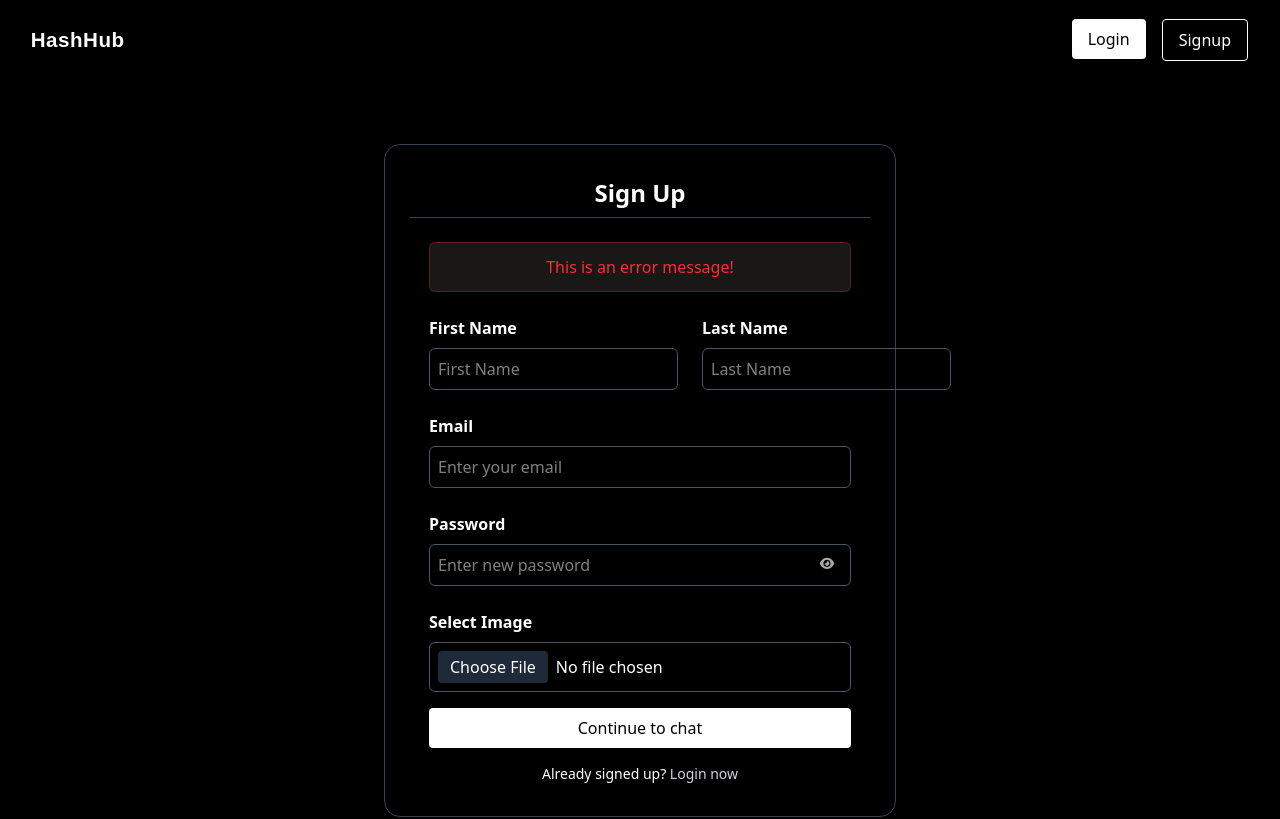
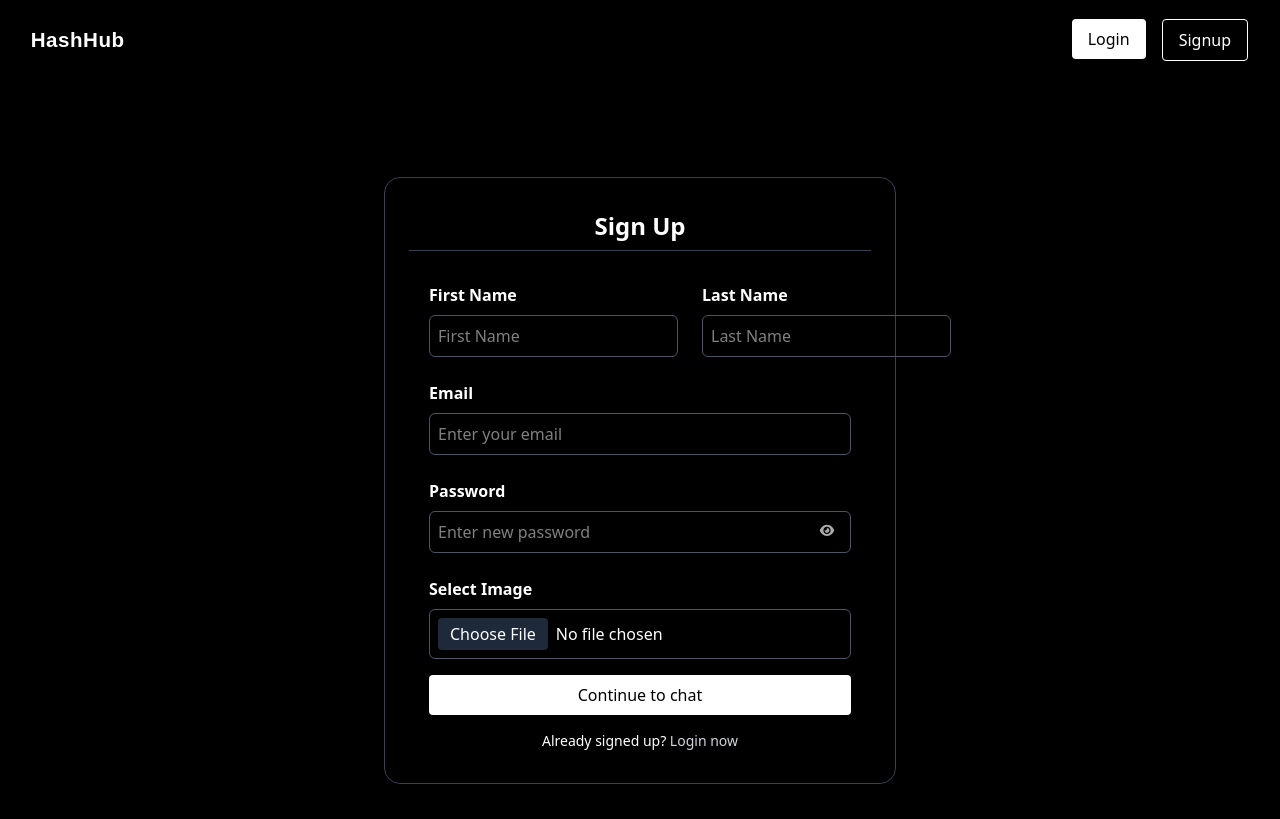
Before and after one commit to amanbobal/HashHub, a React (Vite) app: page /signup in a window 1280 px wide. Shown: the top 819 px of the page. Built offline with nearby package versions, Linux system fonts and the light colour scheme.

Commit message:
signup form done

```diff
--- a/src/pages/Signup/Signup.jsx
+++ b/src/pages/Signup/Signup.jsx
@@ -1,7 +1,40 @@
-import React from 'react'
+import React, { useState } from 'react'
 import { Link } from 'react-router-dom'
 
 function Signup() {
+  const [formData, setFormData] = useState({
+    firstName: '',
+    lastname: '',
+    email: '',
+    password: '',
+    image: null,
+  })
+  const [errors, setErrors] = useState(false);
+  const [showPassword, setShowPassword] = useState(false);
+
+  const handleChange = (e) => {
+    const {name, value} = e.target;
+    setFormData({...formData, [name] : value});
+    setErrors({...errors, [name] : ''});
+  }
+
+  const handleSubmit = (e) => {
+    e.preventDefault();
+    const newErrors = validateForm();
+    if(Object.keys(newErrors).length > 0){
+      setErrors(newErrors);
+      return;
+    }
+  }
+
+  const validateForm = () => {
+    const newErrors = {};
+    if (!formData.email) newErrors.email = 'Email is required';
+    else if (!/\S+@\S+\.\S+/.test(formData.email)) newErrors.email = 'Invalid email format';
+    if (!formData.password) newErrors.password = 'Password is required';
+    else if (formData.password.length < 6) newErrors.password = 'Password must be at least 6 characters';
+    return newErrors;
+  }
   return (
     <>
       {/* <Navbar /> */}
@@ -12,11 +45,18 @@ function Signup() {
               Sign Up
             </h1>
 
-            <form className="mx-5">
+            <form className="mx-5" onSubmit={handleSubmit}>
               {/* Error Message */}
+              {Object.keys(errors).length > 0 && (
+
                 <div className="text-center text-red-500 font-medium mb-4 rounded-md bg-red-100/10 px-3 py-3 border border-red-500/30">
-                This is an error message!
+                  {errors.email || errors.password || 'Please check your input'}
                 </div>
+              )
+
+
+
+              }
 
               {/* Name details */}
               <div className="flex w-full flex-col sm:flex-row">
@@ -29,6 +69,7 @@ function Signup() {
                     name="firstname"
                     id="firstName"
                     placeholder="First Name"
+                    onChange={handleChange}
                     className="p-2 bg-transparent text-white border border-gray-600 rounded-md focus:border-white outline-none"
                   />
                 </div>
@@ -66,24 +107,31 @@ function Signup() {
                   Password
                 </label>
                 <input
-                  type="password"
+                  type={showPassword ? "text" : "password"}
                   name="password"
                   id="password"
                   placeholder="Enter new password"
                   className="p-2 bg-transparent text-white border border-gray-600 rounded-md focus:border-white outline-none"
                 />
+                <button
+                  type="button"
+                  onClick={() => setShowPassword(!showPassword)}
+                  className="absolute right-4 top-[65%] translate-y-[-10%] text-gray-400 hover:text-teal-400 transition-colors"
+                >
                   <svg
                     xmlns="http://www.w3.org/2000/svg"
                     height="16"
                     width="16"
-                  className="absolute right-4 top-[65%] translate-y-[-10%] text-gray-400"
                     viewBox="0 0 640 640"
+                    fill={showPassword ? '#2dd4bf' : '#aaa'}
                   >
-                  <path
-                    fill="#aaa"
-                    d="M320 96C239.2 96 174.5 132.8 127.4 176.6C80.6 220.1 49.3 272 34.4 307.7C31.1 315.6 31.1 324.4 34.4 332.3C49.3 368 80.6 420 127.4 463.4C174.5 507.1 239.2 544 320 544C400.8 544 465.5 507.2 512.6 463.4C559.4 419.9 590.7 368 605.6 332.3C608.9 324.4 608.9 315.6 605.6 307.7C590.7 272 559.4 220 512.6 176.6C465.5 132.9 400.8 96 320 96zM176 320C176 240.5 240.5 176 320 176C399.5 176 464 240.5 464 320C464 399.5 399.5 464 320 464C240.5 464 176 399.5 176 320zM320 256C320 291.3 291.3 320 256 320C244.5 320 233.7 317 224.3 311.6C223.3 322.5 224.2 333.7 227.2 344.8C240.9 396 293.6 426.4 344.8 412.7C396 399 426.4 346.3 412.7 295.1C400.5 249.4 357.2 220.3 311.6 224.3C316.9 233.6 320 244.4 320 256z"
-                  />
+                    {showPassword ? (
+                      <path d="M320 96C239.2 96 174.5 132.8 127.4 176.6C80.6 220.1 49.3 272 34.4 307.7C31.1 315.6 31.1 324.4 34.4 332.3C49.3 368 80.6 420 127.4 463.4C174.5 507.1 239.2 544 320 544C400.8 544 465.5 507.2 512.6 463.4C559.4 419.9 590.7 368 605.6 332.3C608.9 324.4 608.9 315.6 605.6 307.7C590.7 272 559.4 220 512.6 176.6C465.5 132.9 400.8 96 320 96zM176 320C176 240.5 240.5 176 320 176C399.5 176 464 240.5 464 320C464 399.5 399.5 464 320 464C240.5 464 176 399.5 176 320z" />
+                    ) : (
+                      <path d="M320 96C239.2 96 174.5 132.8 127.4 176.6C80.6 220.1 49.3 272 34.4 307.7C31.1 315.6 31.1 324.4 34.4 332.3C49.3 368 80.6 420 127.4 463.4C174.5 507.1 239.2 544 320 544C400.8 544 465.5 507.2 512.6 463.4C559.4 419.9 590.7 368 605.6 332.3C608.9 324.4 608.9 315.6 605.6 307.7C590.7 272 559.4 220 512.6 176.6C465.5 132.9 400.8 96 320 96zM176 320C176 240.5 240.5 176 320 176C399.5 176 464 240.5 464 320C464 399.5 399.5 464 320 464C240.5 464 176 399.5 176 320zM320 256C320 291.3 291.3 320 256 320C244.5 320 233.7 317 224.3 311.6C223.3 322.5 224.2 333.7 227.2 344.8C240.9 396 293.6 426.4 344.8 412.7C396 399 426.4 346.3 412.7 295.1C400.5 249.4 357.2 220.3 311.6 224.3C316.9 233.6 320 244.4 320 256z" />
+                    )}
                   </svg>
+                </button>
               </div>
 
               {/* Image input */}
```
Lines whose indentation alone changed are shown as unchanged.
